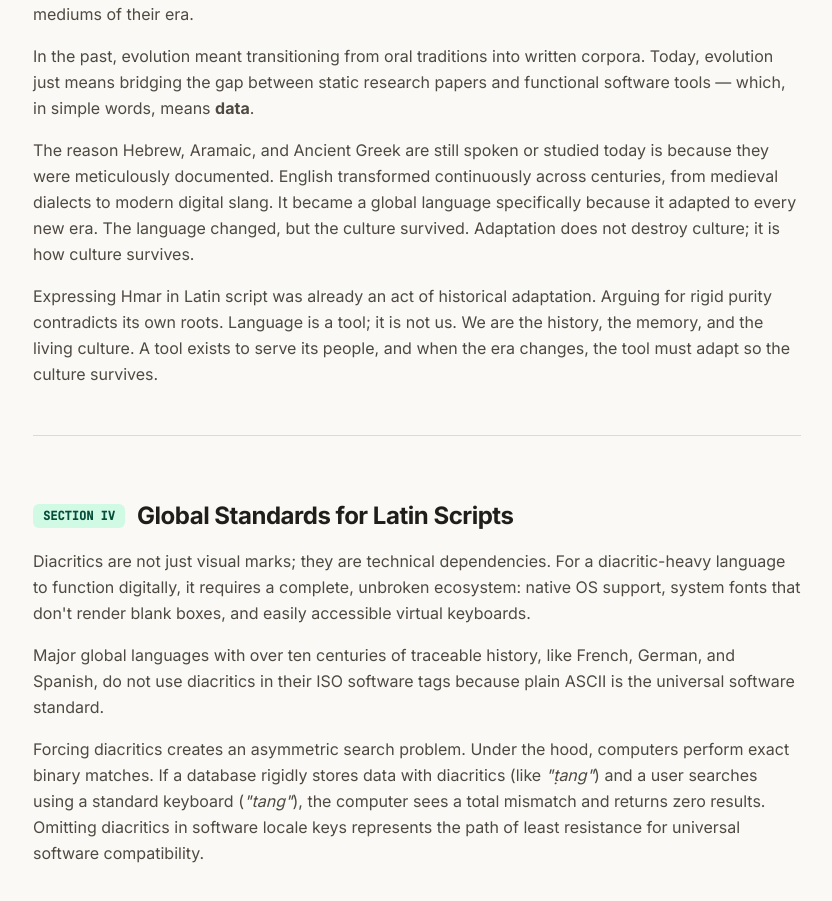
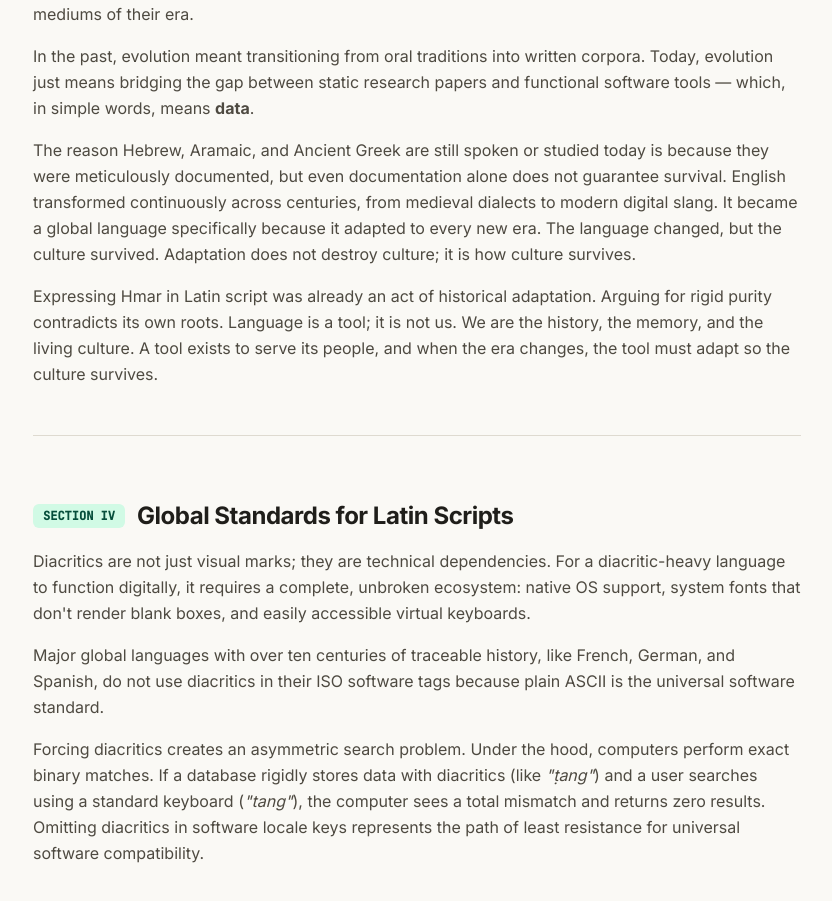
Before and after one commit to hmar-heritage-org/home, a React (Vite) app: page /philosophy in a window 1280 px wide. Shown: the part 2480-3381 px from the top of the page, without its empty margins (223-1055 px from the left). Built offline with nearby package versions, Linux system fonts and the light colour scheme.

Commit message:
Update documentation & survival statement in Philosophy essay

```diff
--- a/src/pages/Philosophy.tsx
+++ b/src/pages/Philosophy.tsx
@@ -170,7 +170,7 @@ export default function Philosophy() {
               In the past, evolution meant transitioning from oral traditions into written corpora. Today, evolution just means bridging the gap between static research papers and functional software tools — which, in simple words, means <strong>data</strong>.
             </p>
             <p className="text-stone-700 leading-relaxed text-base">
-              The reason Hebrew, Aramaic, and Ancient Greek are still spoken or studied today is because they were meticulously documented. English transformed continuously across centuries, from medieval dialects to modern digital slang. It became a global language specifically because it adapted to every new era. The language changed, but the culture survived. Adaptation does not destroy culture; it is how culture survives.
+              The reason Hebrew, Aramaic, and Ancient Greek are still spoken or studied today is because they were meticulously documented, but even documentation alone does not guarantee survival. English transformed continuously across centuries, from medieval dialects to modern digital slang. It became a global language specifically because it adapted to every new era. The language changed, but the culture survived. Adaptation does not destroy culture; it is how culture survives.
             </p>
             <p className="text-stone-700 leading-relaxed text-base">
               Expressing Hmar in Latin script was already an act of historical adaptation. Arguing for rigid purity contradicts its own roots. Language is a tool; it is not us. We are the history, the memory, and the living culture. A tool exists to serve its people, and when the era changes, the tool must adapt so the culture survives.
```
